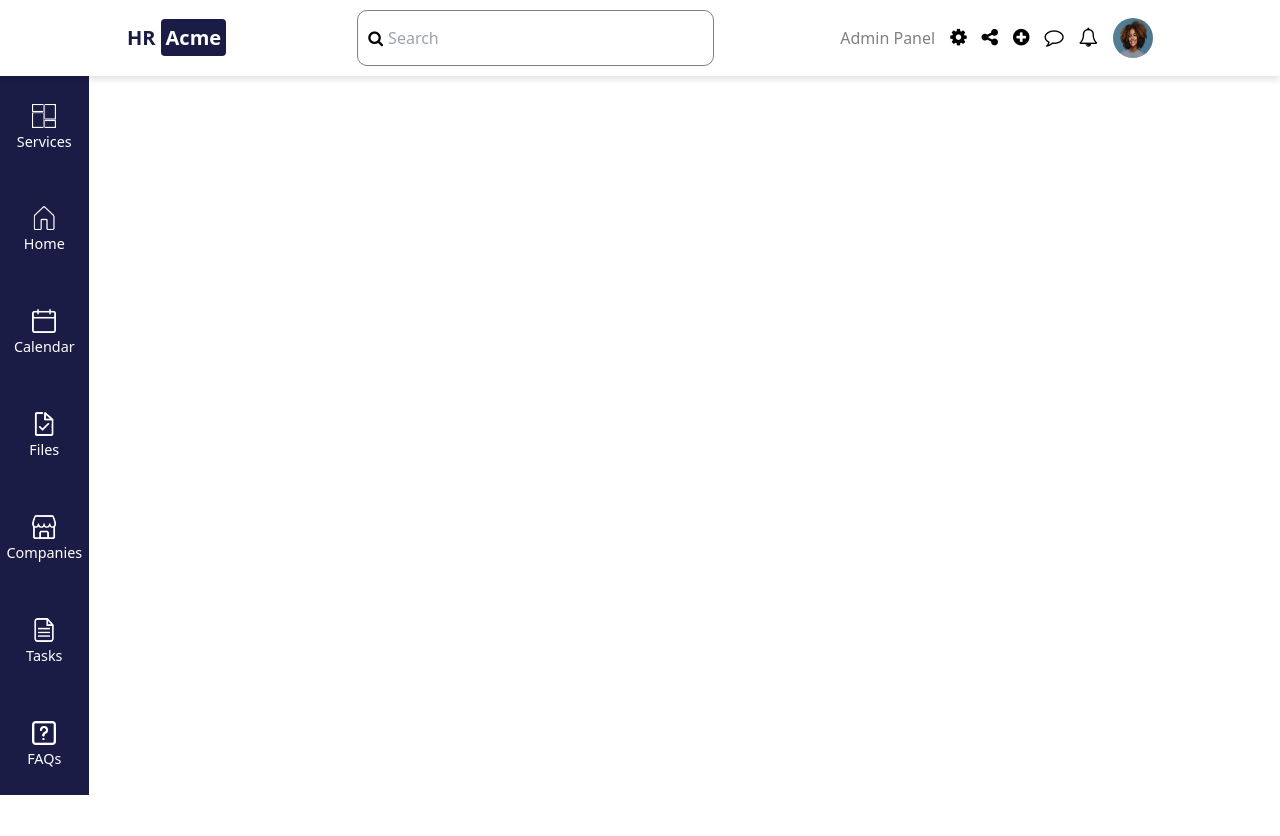
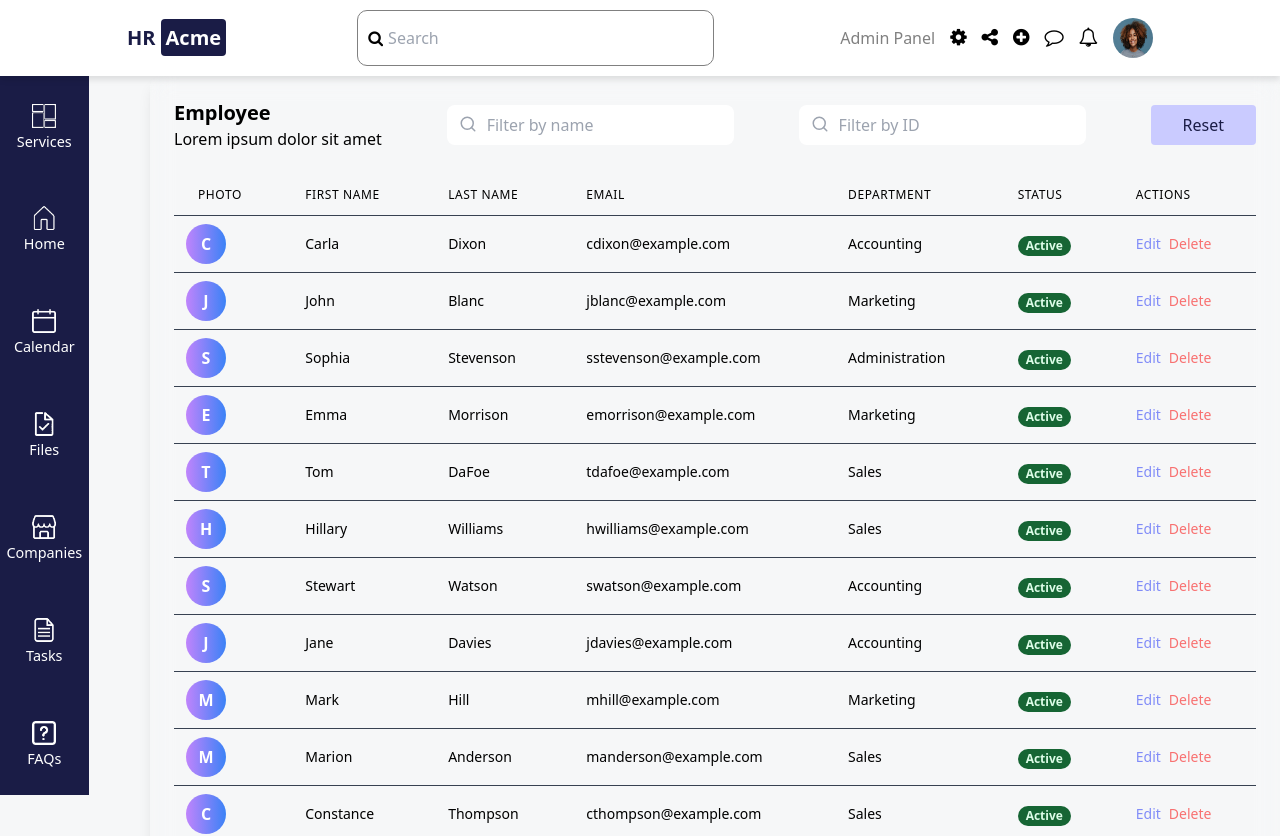
Before and after one commit to izzment/funsprojects, a React (Create React App) app: page /companies in a window 1280 px wide. Shown: the top 836 px of the page. Before the commit the page ends 800 px from the top, so only its background shows below. Built offline with nearby package versions, Linux system fonts and the light colour scheme.

Commit message:
no comments yet

```diff
--- a/src/App.js
+++ b/src/App.js
@@ -21,7 +21,7 @@
               <Routes>
                   <Route path='/' element={<ServicesPage />} />
                   <Route path='/news' element={<NewsPage />} />
-                  <Route path='/company' element={<EmployeePage />} />
+                  <Route path='/companies' element={<EmployeePage />} />
                   <Route path='/frequently-asked-questions' element={<FAQPage />} />
               </Routes>
           </main>
--- a/src/components/Companies/EmployeeTable.jsx
+++ b/src/components/Companies/EmployeeTable.jsx
@@ -88,7 +88,7 @@
                     <Search className='absolute left-3 top-2.5 text-gray-400' size={18}/>
                 </div>
             {/*  RESET BUTTON  */}
-                <button className='' onClick={handleReset}>Reset</button>
+                <button className='bg-dusky-purple text-native px-8 py-2 rounded ' onClick={handleReset}>Reset</button>
             </div>
 
             <div className='overflow-x-auto'>
--- a/src/components/Sidebar/context.js
+++ b/src/components/Sidebar/context.js
@@ -21,7 +21,7 @@
     {icon: home, darkicon: darkhome, title: "Home", href: '/home',},
     {icon: calendar, darkicon: darkcalendar, title: "Calendar", href: '/calendar',},
     {icon: files, darkicon: darkfiles, title: "Files", href: '/files',},
-    {icon: company, darkicon: darkcompany, title: "Companies", href: '/company',},
+    {icon: company, darkicon: darkcompany, title: "Companies", href: '/companies',},
     {icon: tasks, darkicon: darktasks, title: "Tasks", href: '/tasks',},
     {icon: faq, darkicon: darkfaq, title: "FAQs", href: '/frequently-asked-questions'},
 ]
--- a/tailwind.config.js
+++ b/tailwind.config.js
@@ -7,7 +7,8 @@
   theme: {
     extend: {
       colors: {
-        'native': "#1A1C46"
+        'native': "#1A1C46",
+        'dusky-purple': "#CACBFF"
       }
     },
   },
```
